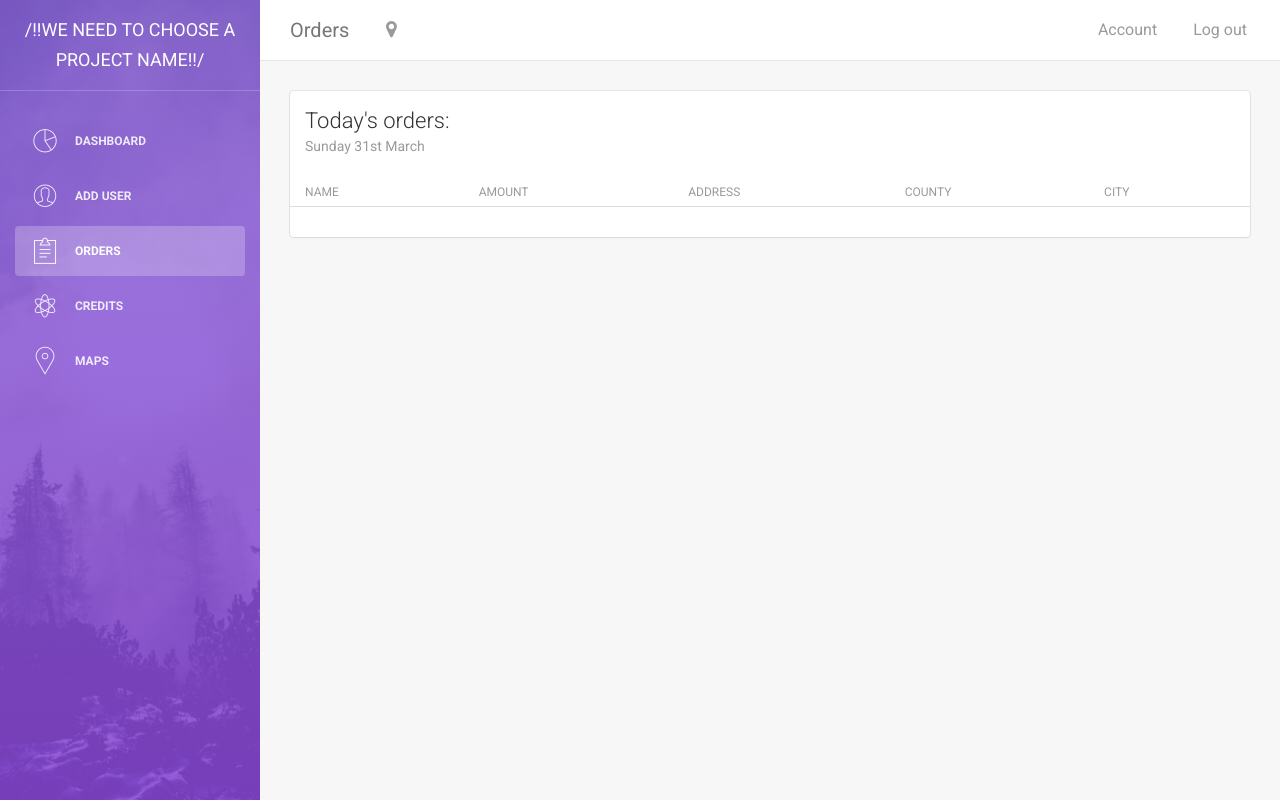
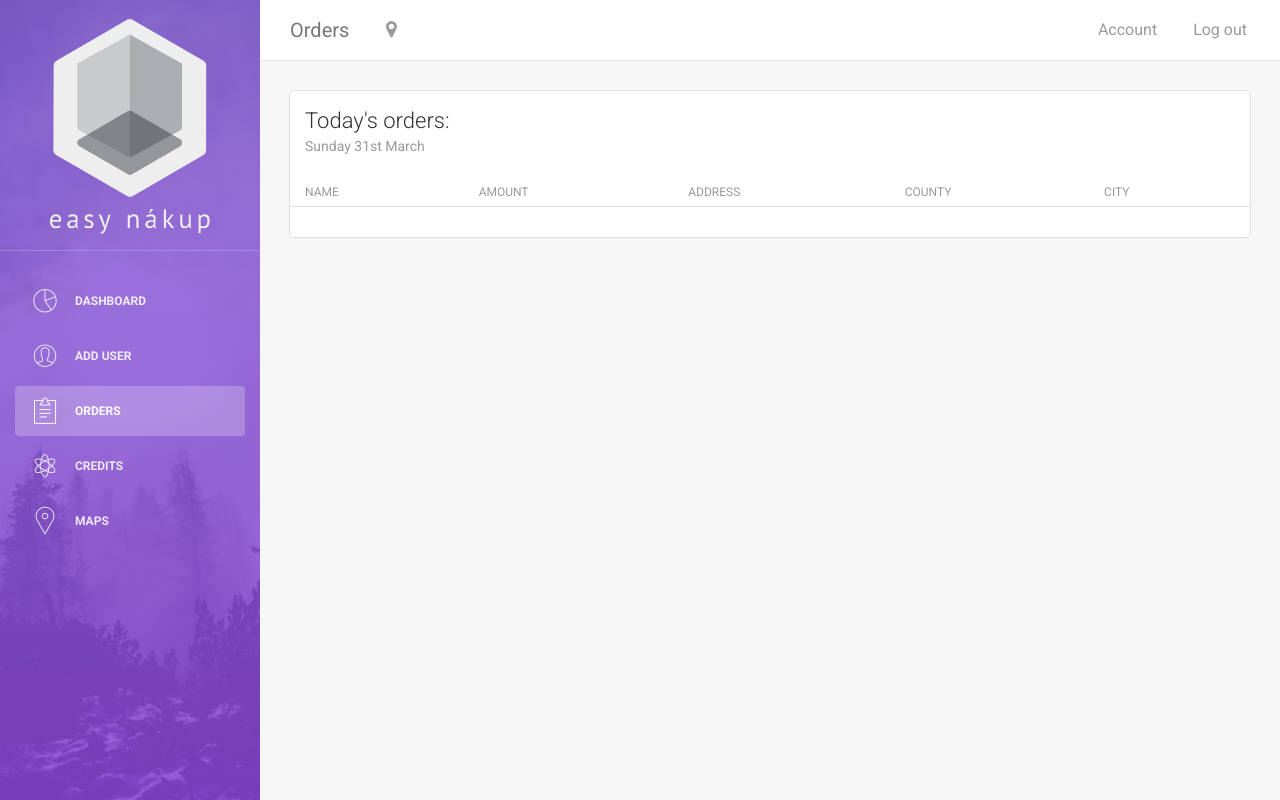
Before and after one commit to lukakralj/easyNakup, a website: page nodeServer/webApp/table.html in a window 1280 px wide. Drawn offline with Linux system fonts and the light colour scheme; some packages are replaced by stand-ins of ours; no server answers.

Commit message:
Add logo

```diff
--- a/nodeServer/webApp/assets/css/demo.css
+++ b/nodeServer/webApp/assets/css/demo.css
@@ -53,6 +53,9 @@
     background: rgba(255, 255, 255, 0.14);
     opacity: 1;
     color: #FFFFFF;
+
+
+
 }
 
 .table-upgrade td:nth-child(2),
--- a/nodeServer/webApp/table.html
+++ b/nodeServer/webApp/table.html
@@ -40,11 +40,9 @@
             <!--   you can change the color of the sidebar using: data-color="blue | azure | green | orange | red | purple" -->
 
             <div class="sidebar-wrapper">
-                <div class="logo">
-                    <a href="http://www.creative-tim.com" class="simple-text">
-                        /!!WE NEED TO CHOOSE A PROJECT NAME!!/
-                    </a>
-                </div>
+                    <div class="logo">
+                            <img style="width: 100%" src="./assets/img/logo.png">
+                    </div>
 
                 <ul class="nav">
                     <li>
```
Also changed, not shown: nodeServer/webApp/dashboard.html (+9 -3 lines), nodeServer/webApp/icons.html (+3 -5 lines), nodeServer/webApp/maps.html (+3 -5 lines), nodeServer/webApp/user.html (+3 -5 lines), nodeServer/webApp/assets/img/logo.png (added).
